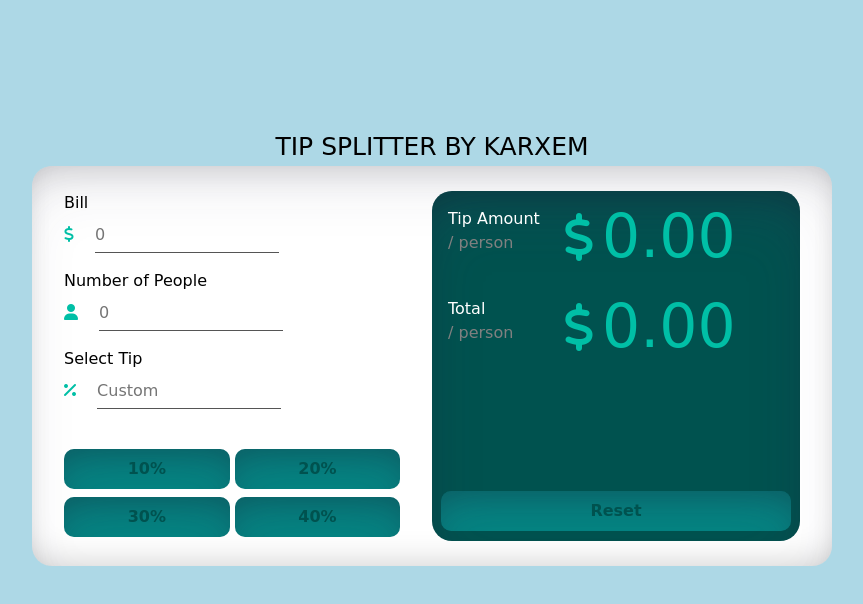
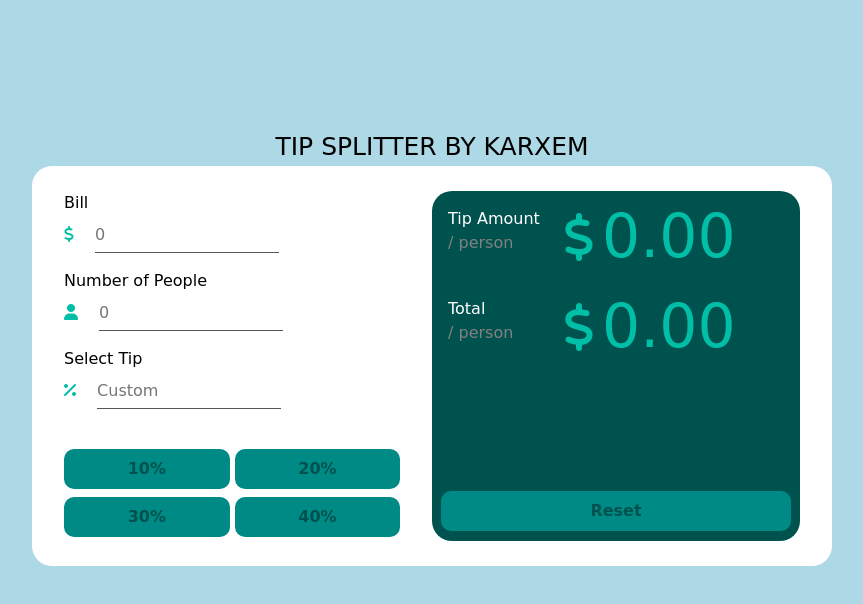
Before and after one commit to Karxem/tipsplitter, a plain HTML site: page index.html in a window 1280 px wide. Shown: the whole page, without its empty margins (208-1071 px from the left). Drawn offline with Linux system fonts and the light colour scheme; a web font is replaced by a local one.

Commit message:
Update style.css

```diff
--- a/style.css
+++ b/style.css
@@ -121,7 +121,6 @@ select {
     border-radius: 20px;
     display: flex;
     align-items: center;
-    box-shadow: rgba(50, 50, 93, 0.1) 0px 30px 60px -12px inset, rgba(0, 0, 0, 0.2) 0px 18px 36px -18px inset, rgba(0, 0, 0, 0.2) 0px -18px 36px -18px inset;
 }
 
 .input-fields {
@@ -138,7 +137,6 @@ select {
     width: 400px;
     border-radius: 20px;
     margin-right: 2rem;
-    box-shadow: rgba(50, 50, 93, 0.25) 0px 30px 60px -12px inset, rgba(0, 0, 0, 0.3) 0px 18px 36px -18px inset;
 }
 
 main>p {
@@ -283,7 +281,6 @@ main>p {
     border-radius: 10px;
     font-weight: bold;
     padding: 0.5em 1.5em;
-    box-shadow: rgba(50, 50, 93, 0.25) 0px 30px 60px -12px inset, rgba(0, 0, 0, 0.3) 0px 18px 36px -18px inset;
 }
 
 .btn:hover,
@@ -301,7 +298,6 @@ main>p {
     border-radius: 10px;
     font-weight: bold;
     padding: 0.5em 1.5em;
-    box-shadow: rgba(50, 50, 93, 0.25) 0px 30px 60px -12px inset, rgba(0, 0, 0, 0.3) 0px 18px 36px -18px inset;
 }
 
 
```
